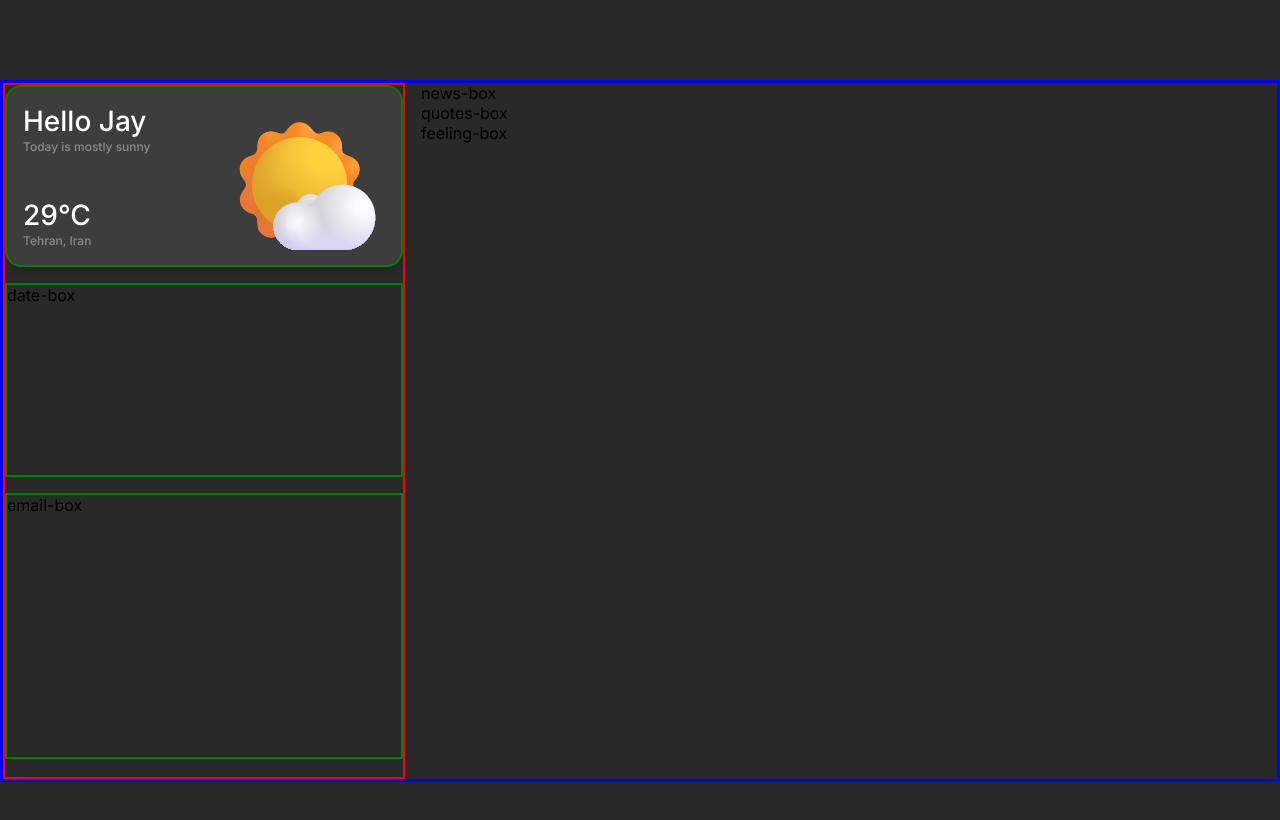
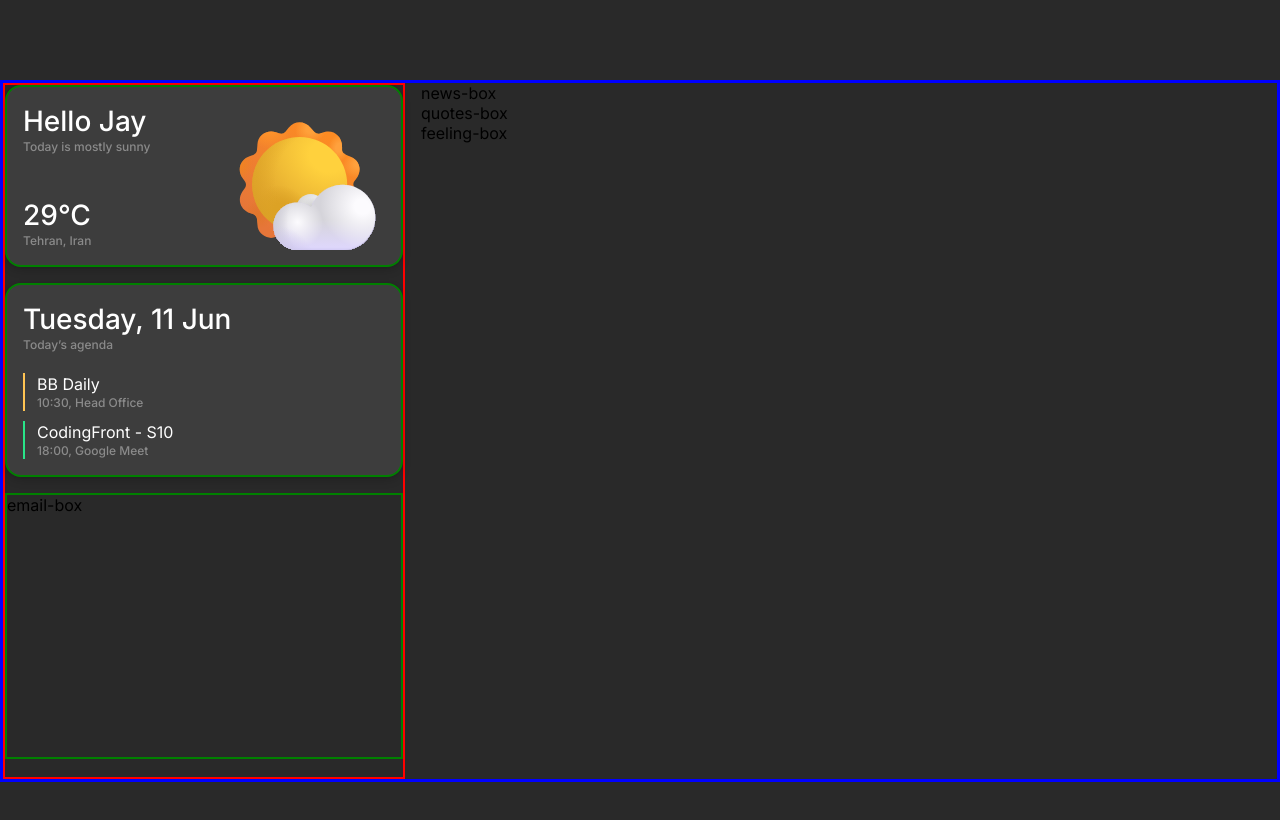
Before and after one commit to alirezagosili/Cf23-Panel, a plain HTML site: page index.html in a window 1280 px wide. Drawn offline with nearby package versions, Linux system fonts and the light colour scheme.

Commit message:
add date-box

```diff
--- a/css/main.css
+++ b/css/main.css
@@ -12,6 +12,8 @@
         --color-gray-500: rgba(255, 255, 255, 0.4);
         --color-darkslategray: #3d3d3d;
         --color-white: #fff;
+        --border-yellow: #FFC453;
+        --border-green: #29E489;
         /* fonts */
         --font-inter: Inter;
 }
@@ -36,6 +38,14 @@ h2 {
     line-height: 36px;
     text-align: left;
 }
+h3 {
+    font-family: Inter;
+    font-size: 16px;
+    font-weight: 400;
+    line-height: 22px;
+    text-align: left;
+    color: var(--color-white);
+}
 .text {
     font-family: Inter;
     font-size: 12px;
@@ -56,6 +66,7 @@ h2 {
 
 .main {
     display: flex;
+    flex-wrap: wrap;
     gap: 16px;
     border: 3px solid blue;
 }
@@ -66,6 +77,7 @@ h2 {
     border: 2px solid red;
     padding-bottom: 18px;
 }
+/* weather-box */
 .left-box .weather-box {
     display: flex;
     justify-content: space-between;
@@ -93,11 +105,29 @@ h2 {
     width: 100%;
     height: auto;
 }
+/* date-box */
 .left-box .date-box {
+    display: flex;
+    flex-direction: column;
+    justify-content: space-between;
+    min-width: 398px;
     height: max-content;
     min-height: 194px;
-    max-width: 416px;
     border: 2px solid green;
+    border-radius: 16px;
+    padding: 16px;
+    color: var(--color-white);
+    background-color: var(--color-darkslategray);
+    box-shadow: 0px 0px 2px 0px #0000001F, 0px 4px 8px 0px #00000024;
+}
+.date-box ul li:first-child {
+    padding-left: 12px;
+    border-left:2px solid var(--border-yellow);
+    margin-bottom: 10px;
+}
+.date-box ul li:last-child {
+    padding-left: 12px;
+    border-left:2px solid var(--border-green);
 }
 .left-box .email-box {
     flex: 1;
--- a/index.html
+++ b/index.html
@@ -29,7 +29,24 @@
                     <img src="./assets/image/sun_behind_small_cloud.svg" alt="weather-image">
                 </div>
             </div>
-            <div class="date-box">date-box</div>
+            <div class="date-box">
+                <div>
+                    <h2>Tuesday, 11 Jun</h2>
+                    <p class="text">Today’s agenda</p>
+                </div>
+                <div>
+                    <ul>
+                        <li>
+                            <h3>BB Daily</h3>
+                            <p class="text">10:30, Head Office</p>
+                        </li>
+                        <li>
+                            <h3>CodingFront - S10</h3>
+                            <p class="text">18:00, Google Meet</p>
+                        </li>
+                    </ul>
+                </div>
+            </div>
             <div class="email-box">email-box</div>
         </div>
         <div class="right-box">
```
